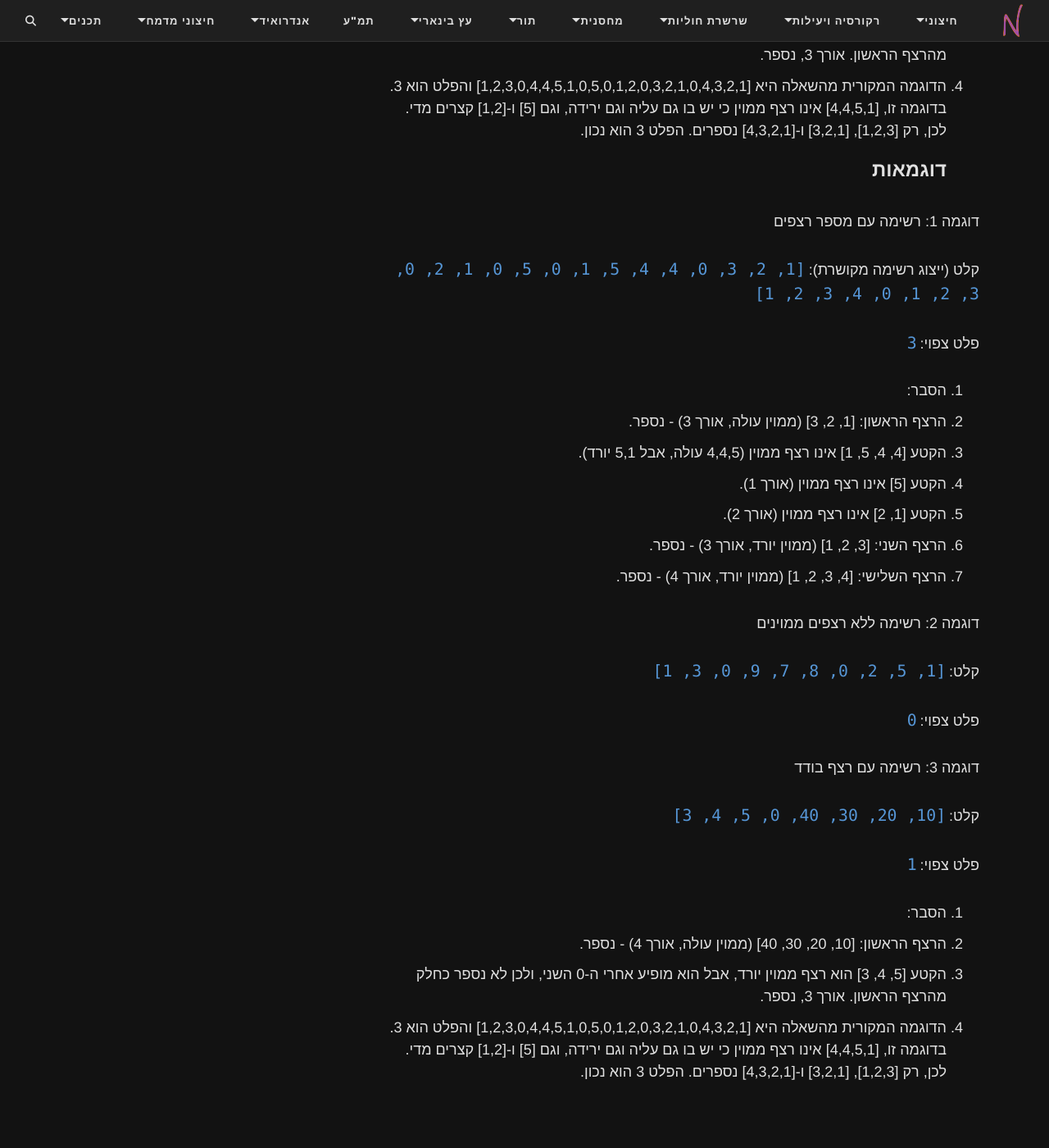
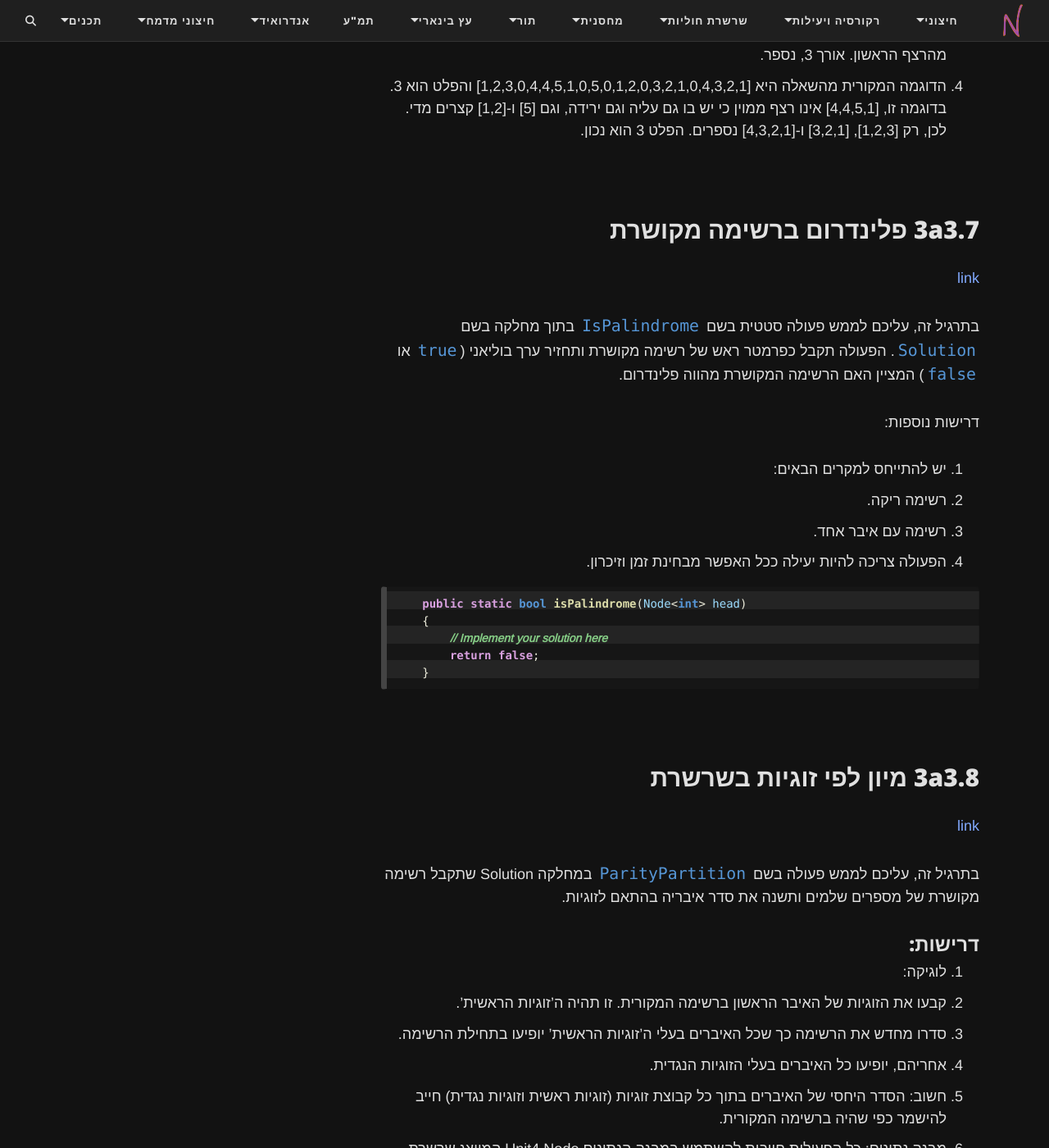
Before and after one commit to 3strategy/BeautifulMivney, a Jekyll site: the page built from cst/3nodeT/Ex3a3node.md, in a window 1280 px wide and 1400 px high, scrolled down 6847 px. Shown: the whole window at 82% size. Built offline with Jekyll 4.4.1, drawn with Linux system fonts in a browser that asks for light colours; comment, search, counter and statistics services are not loaded.

```diff
--- a/cst/3nodeT/Ex3a3node.md
+++ b/cst/3nodeT/Ex3a3node.md
@@ -220,39 +220,6 @@
 2. הרצף הראשון: [10, 20, 30, 40] (ממוין עולה, אורך 4) - נספר.
 3. הקטע [5, 4, 3] הוא רצף ממוין יורד, אבל הוא מופיע אחרי ה-0 השני, ולכן לא נספר כחלק מהרצף הראשון. אורך 3, נספר.
 4. הדוגמה המקורית מהשאלה היא [1,2,3,0,4,4,5,1,0,5,0,1,2,0,3,2,1,0,4,3,2,1] והפלט הוא 3. בדוגמה זו, [4,4,5,1] אינו רצף ממוין כי יש בו גם עליה וגם ירידה, וגם [5] ו-[1,2] קצרים מדי. לכן, רק [1,2,3], [3,2,1] ו-[4,3,2,1] נספרים. הפלט 3 הוא נכון.
-### דוגמאות
-
-דוגמה 1: רשימה עם מספר רצפים
-
-קלט (ייצוג רשימה מקושרת):`[1, 2, 3, 0, 4, 4, 5, 1, 0, 5, 0, 1, 2, 0, 3, 2, 1, 0, 4, 3, 2, 1]`
-
-פלט צפוי:`3`
-
-1. הסבר:
-2. הרצף הראשון: [1, 2, 3] (ממוין עולה, אורך 3) - נספר.
-3. הקטע [4, 4, 5, 1] אינו רצף ממוין (4,4,5 עולה, אבל 5,1 יורד).
-4. הקטע [5] אינו רצף ממוין (אורך 1).
-5. הקטע [1, 2] אינו רצף ממוין (אורך 2).
-6. הרצף השני: [3, 2, 1] (ממוין יורד, אורך 3) - נספר.
-7. הרצף השלישי: [4, 3, 2, 1] (ממוין יורד, אורך 4) - נספר.
-
-דוגמה 2: רשימה ללא רצפים ממוינים
-
-קלט:`[1, 5, 2, 0, 8, 7, 9, 0, 3, 1]`
-
-פלט צפוי:`0`
-
-דוגמה 3: רשימה עם רצף בודד
-
-קלט:`[10, 20, 30, 40, 0, 5, 4, 3]`
-
-פלט צפוי:`1`
-
-1. הסבר:
-2. הרצף הראשון: [10, 20, 30, 40] (ממוין עולה, אורך 4) - נספר.
-3. הקטע [5, 4, 3] הוא רצף ממוין יורד, אבל הוא מופיע אחרי ה-0 השני, ולכן לא נספר כחלק מהרצף הראשון. אורך 3, נספר.
-4. הדוגמה המקורית מהשאלה היא [1,2,3,0,4,4,5,1,0,5,0,1,2,0,3,2,1,0,4,3,2,1] והפלט הוא 3. בדוגמה זו, [4,4,5,1] אינו רצף ממוין כי יש בו גם עליה וגם ירידה, וגם [5] ו-[1,2] קצרים מדי. לכן, רק [1,2,3], [3,2,1] ו-[4,3,2,1] נספרים. הפלט 3 הוא נכון.
-
 
 
 
```
Also changed, not shown: cst/6binnode/Ex6a1binnode.md (+4 -0 lines), cst/6binnode/svg_leaf_mini_guide_kramdown.md (added, +188 -0 lines), mivney/6binnode/Links.md (+2 -0 lines).
